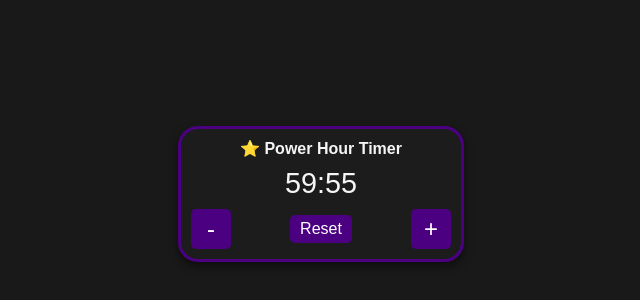
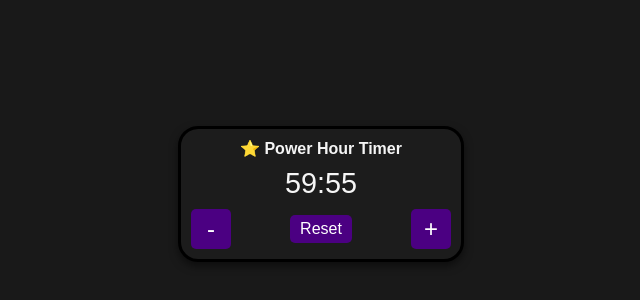
Before and after one commit to jess-locky/power-hour-timer, a plain HTML site: page index.html in a window 1280 px wide. Shown: the part 206-506 px from the top of the page, without its empty margins (319-959 px from the left). Drawn offline with Linux system fonts and the light colour scheme.

Commit message:
Update index.html
colour code change

```diff
--- a/index.html
+++ b/index.html
@@ -23,7 +23,7 @@
             flex-direction: column;
             align-items: center;
             justify-content: space-between;
-            border: 3px solid #4B0082;
+            border: 3px solid #000000;
             border-radius: 20px;
             background-color: #1c1c1c;
             box-shadow: 0 4px 8px rgba(0, 0, 0, 0.5);
```
